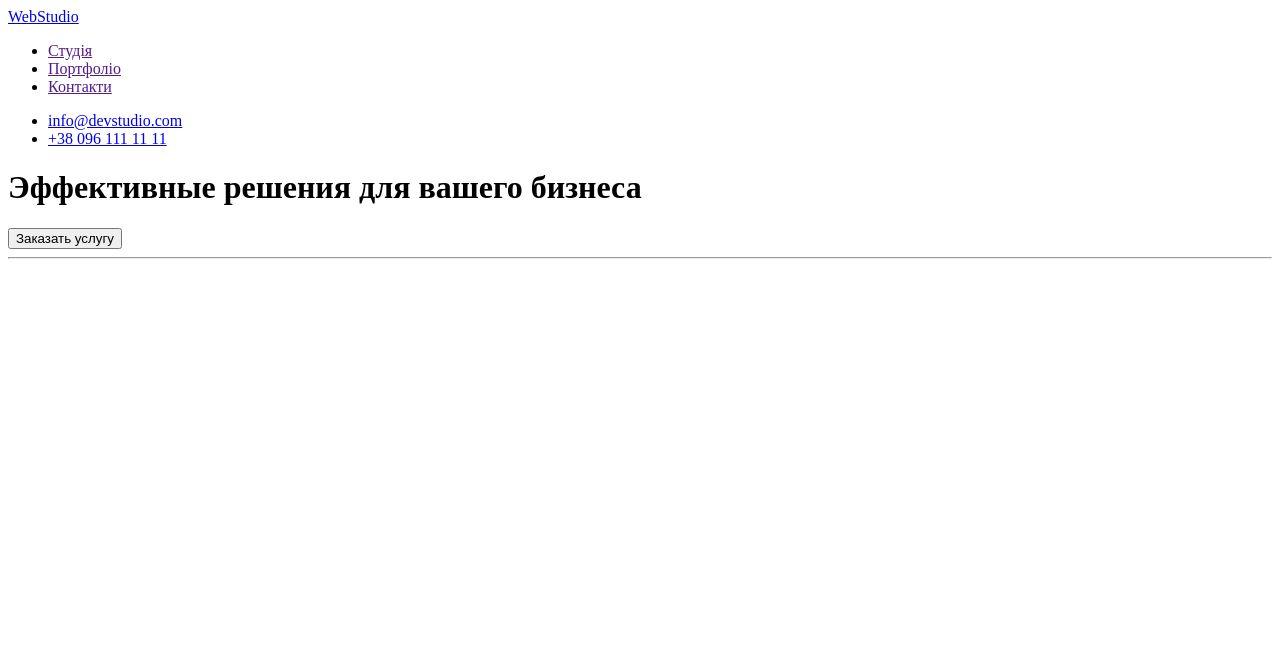
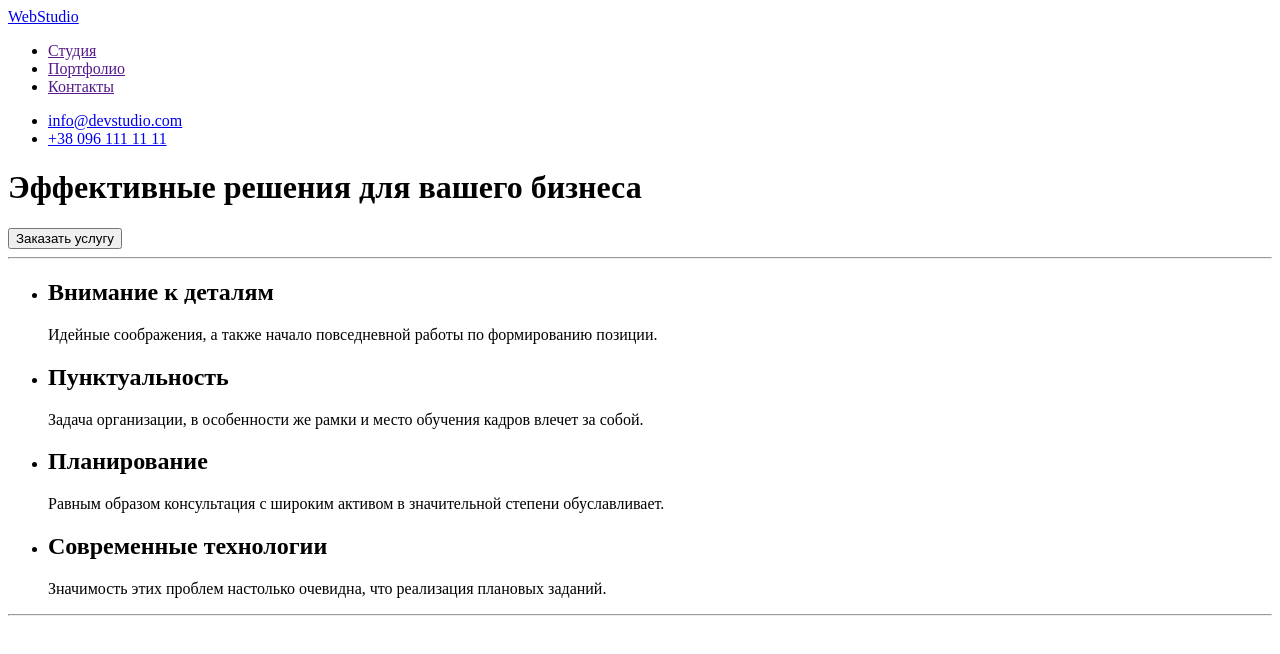
Before and after one commit to Olevova/goit-markup-hw-01, a plain HTML site: page index.html in a window 1280 px wide. Drawn offline with Linux system fonts and the light colour scheme.

Commit message:
провів виправлення в розмітці, та добавив секції
Добавив секції чим ми займаємось, та виправив мову і помилки, телефон та написи

```diff
--- a/index.html
+++ b/index.html
@@ -1,5 +1,5 @@
 <!DOCTYPE html>
-<html lang="en">
+<html lang="ru">
 <head>
     <meta charset="UTF-8">
     <meta http-equiv="X-UA-Compatible" content="IE=edge">
@@ -13,20 +13,21 @@
         <a href="/">WebStudio</a>
         <nav>
          <ul>
-            <li><a href="">Студія</a></li>
-            <li><a href="">Портфоліо</a></li>
-            <li><a href="">Контакти</a></li>
+            <li><a href="">Студия</a></li>
+            <li><a href="">Портфолио</a></li>
+            <li><a href="">Контакты</a></li>
         </ul>
         </nav>
         <ul>
             <li>
-                <a href="info@devstudio.com">info@devstudio.com</a>
+                <a href="mailto:info@devstudio.com">info@devstudio.com</a>
             </li>
             <li>
-                <a href="+38 096 111 11 11">+38 096 111 11 11</a>
+                <a href="tel:+380961111111">+38 096 111 11 11</a>
             </li>
         </ul>
     </header>
+    <main>
     <!--Контейнер з Заголовком, можна сказати Головним посилом сайту, та з кнопкою замовлення послуги-->
     <div>
         <H1>
@@ -35,5 +36,39 @@
         <button type="button">Заказать услугу</button>
     </div>
     <hr>
+    <!--Секція зі списком-->
+    <section>
+        <ul>
+            <li>
+                <h2>Внимание к деталям</h2>
+                <p>
+                    Идейные соображения, а также начало повседневной работы по формированию позиции.
+                </p>
+            </li>
+            <li>
+                <h2>Пунктуальность</h2>
+                <p>
+                    Задача организации, в особенности же рамки и место обучения кадров влечет за собой.
+                </p>
+            </li>
+            <li>
+                <h2>
+                Планирование
+                </h2>
+                <p>
+                    Равным образом консультация с широким активом в значительной степени обуславливает.
+                </p>
+            </li>
+            <li>
+                <h2>Современные технологии</h2>
+                <p>
+                    Значимость этих проблем настолько очевидна, что реализация плановых заданий.
+                </p>
+            </li>
+        </ul>
+    </section>
+    <hr>
+
+    </main>
 </body>
 </html>
```
